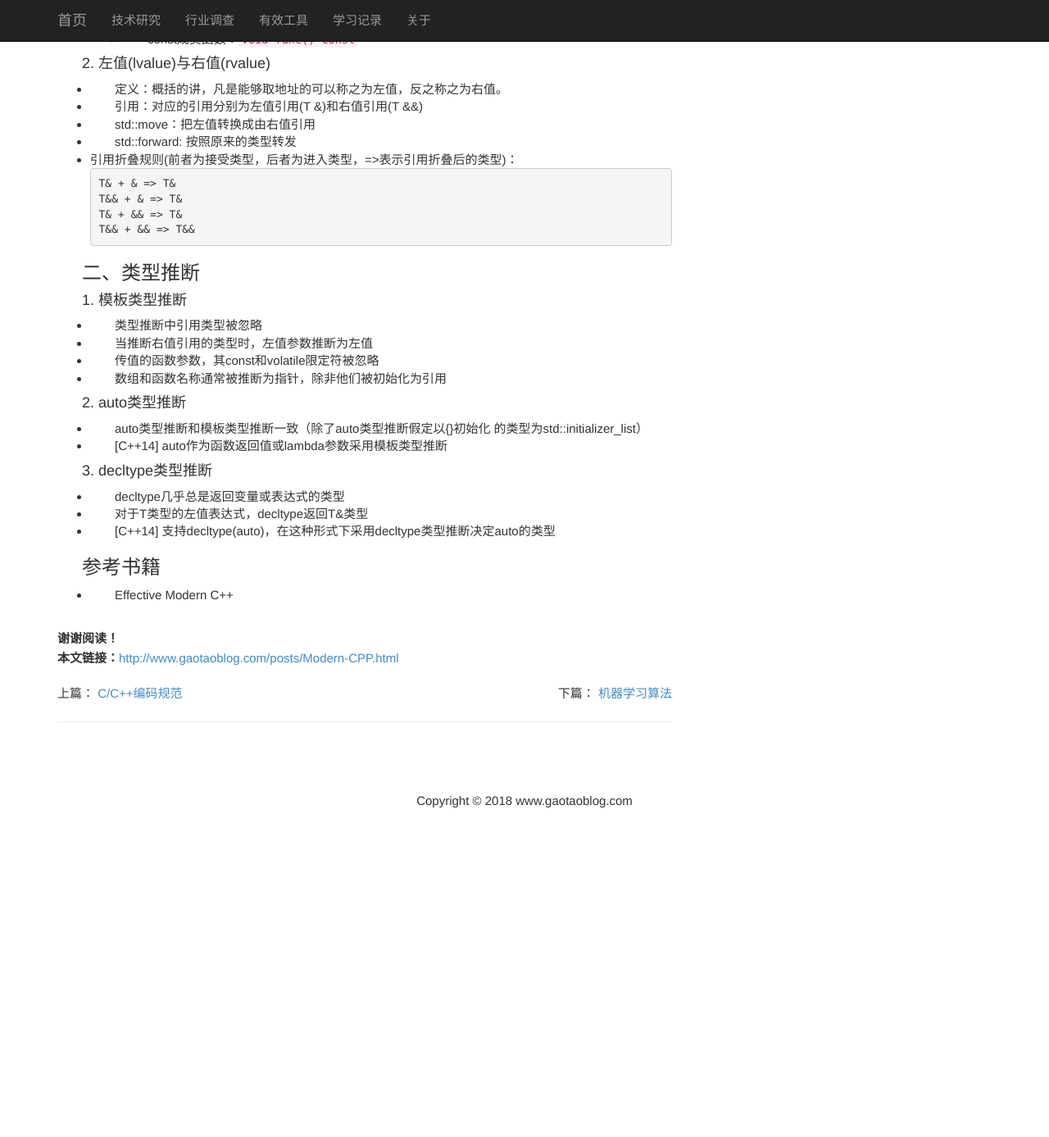
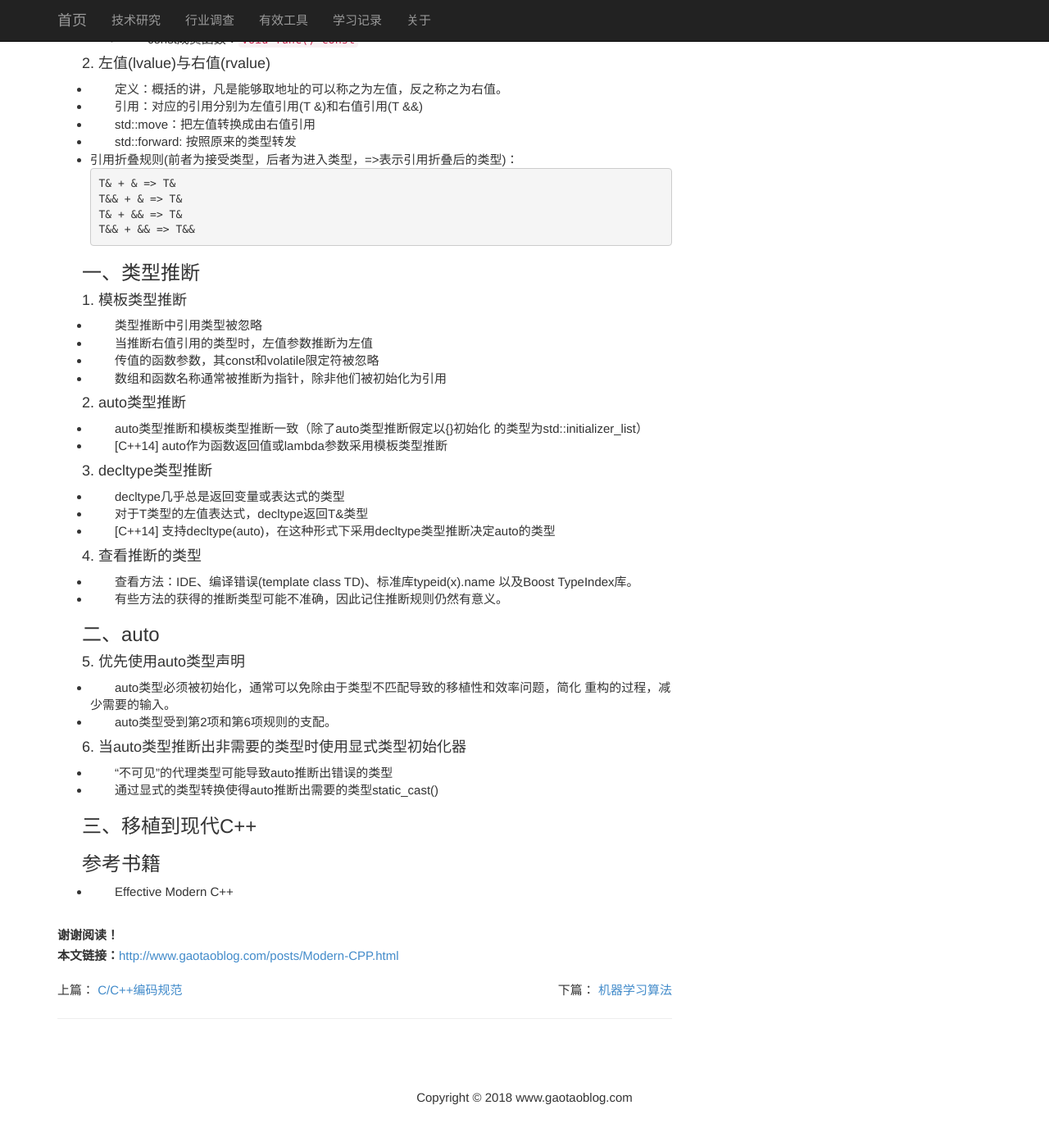
Before and after one commit to taogaocn/taogaocn, a Jekyll site: the page built from _posts/2018/2018-5-29-Modern-CPP.md, in a window 1280 px wide and 1400 px high, scrolled down 521 px. Shown: the top 1387 px of the window at 82% size. Built offline with Jekyll 4.4.1, drawn with Linux system fonts in a browser that asks for light colours; comment, search, counter and statistics services are not loaded; before the commit the page ends 1558 px from its top, so only the background shows below that.

Commit message:
Add Item 5-6.

````diff
--- a/_posts/2018/2018-5-29-Modern-CPP.md
+++ b/_posts/2018/2018-5-29-Modern-CPP.md
@@ -35,7 +35,7 @@ T& + && => T&
 T&& + && => T&&
 ```
 
-### 二、类型推断
+### 一、类型推断
 #### 1. 模板类型推断
 * 类型推断中引用类型被忽略
 * 当推断右值引用的类型时，左值参数推断为左值
@@ -52,5 +52,25 @@ T&& + && => T&&
 * 对于T类型的左值表达式，decltype返回T&类型
 * [C++14] 支持decltype(auto)，在这种形式下采用decltype类型推断决定auto的类型
 
+#### 4. 查看推断的类型
+* 查看方法：IDE、编译错误(template<typename T> class TD)、标准库typeid(x).name
+以及Boost TypeIndex库。
+* 有些方法的获得的推断类型可能不准确，因此记住推断规则仍然有意义。
+
+### 二、auto
+
+#### 5. 优先使用auto类型声明
+
+* auto类型必须被初始化，通常可以免除由于类型不匹配导致的移植性和效率问题，简化
+重构的过程，减少需要的输入。
+* auto类型受到第2项和第6项规则的支配。
+
+#### 6. 当auto类型推断出非需要的类型时使用显式类型初始化器
+
+* "不可见"的代理类型可能导致auto推断出错误的类型
+* 通过显式的类型转换使得auto推断出需要的类型static_cast<type>()
+
+### 三、移植到现代C++
+
 ### 参考书籍
 * Effective Modern C++
````
Also changed, not shown: other parts of _posts/2018/2018-5-29-Modern-CPP.md (+1 -1 lines).
